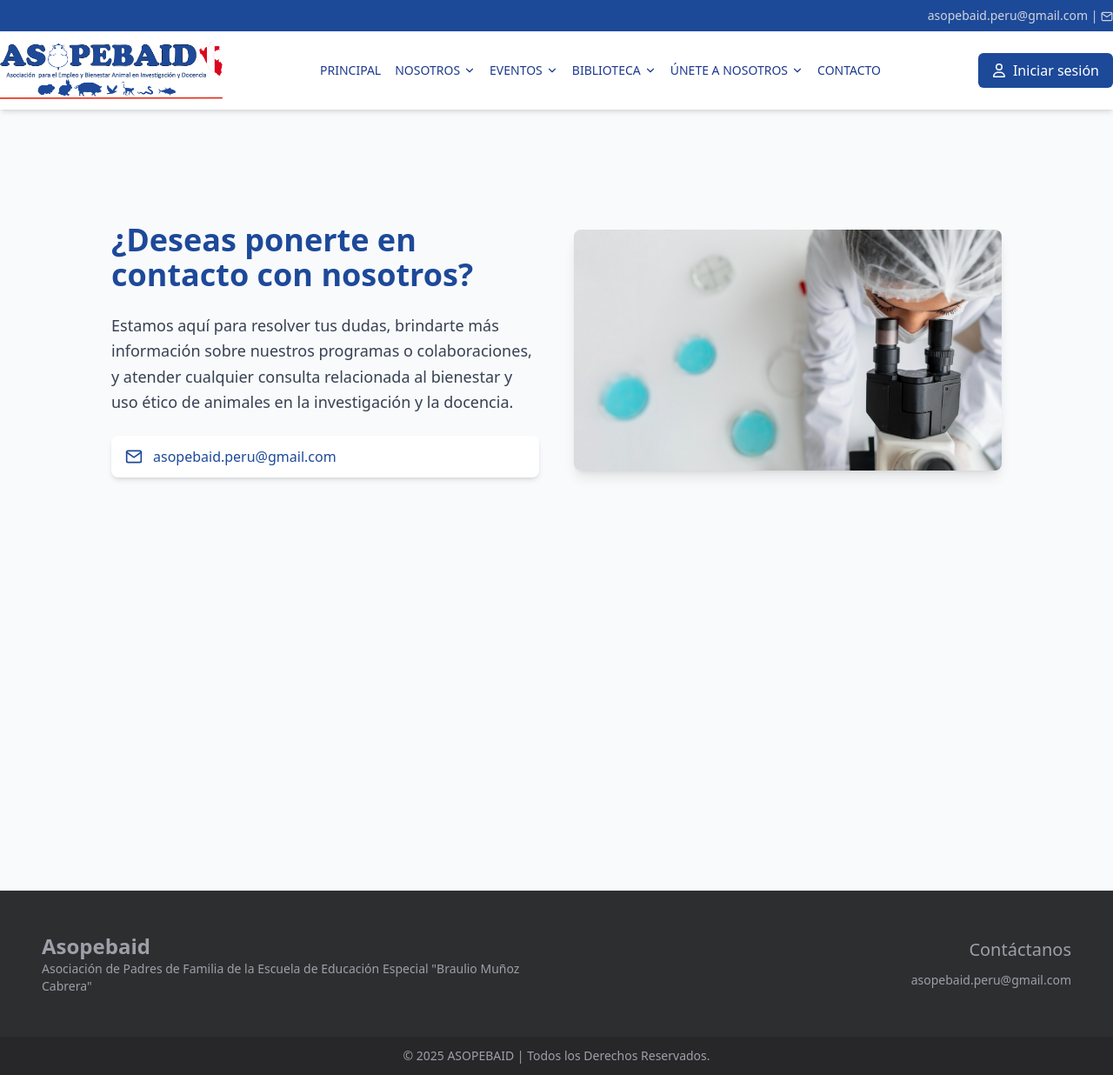
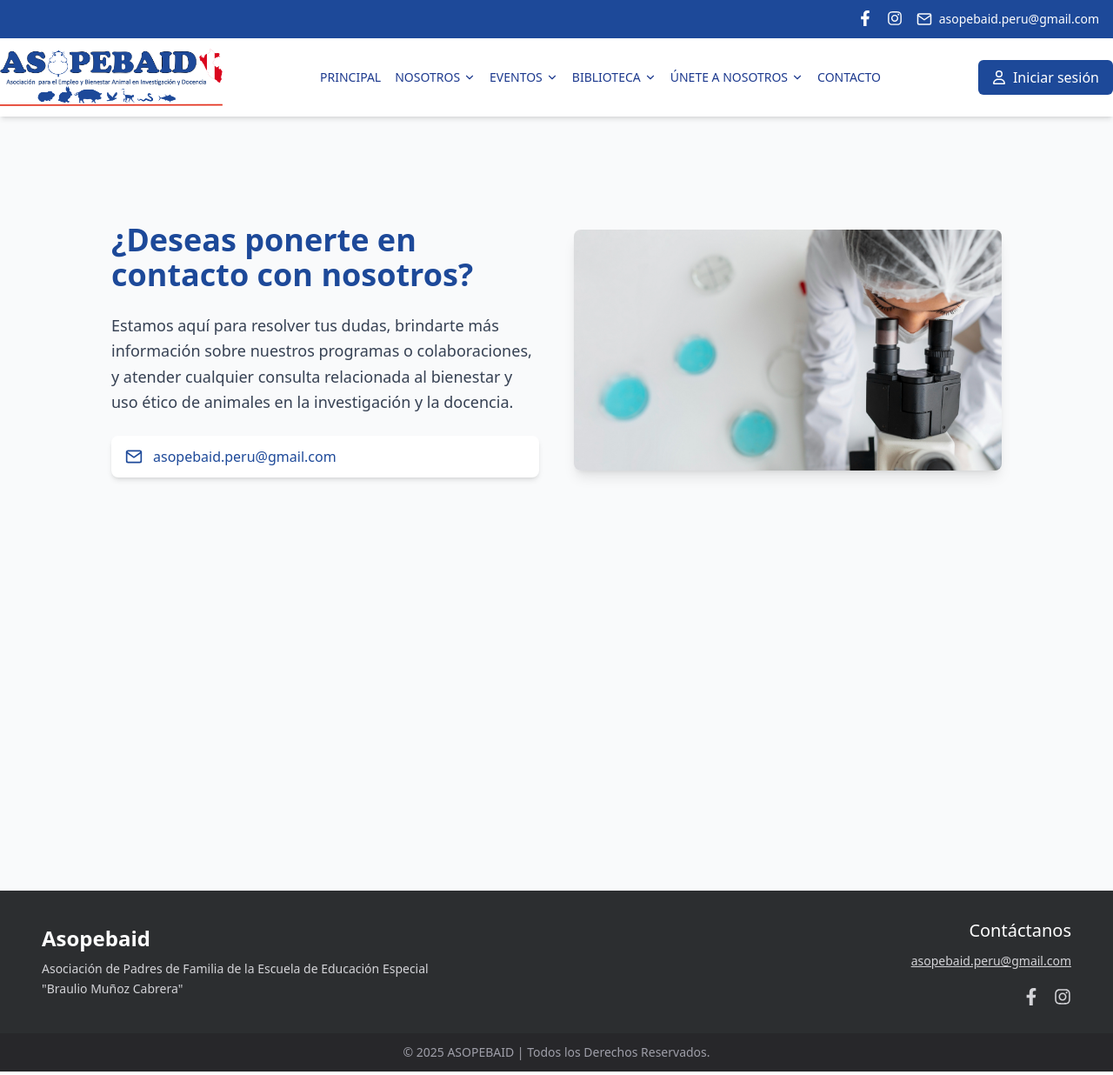
Before and after one commit to JohannesBrad/asopebaid, a React (Vite) app: page /contacto in a window 1280 px wide. Shown: the whole page at 87% size. Built offline with nearby package versions, Linux system fonts and the light colour scheme.

Commit message:
feat: se crea la pag galerias y nuevas mejoras

```diff
--- a/src/components/Footer.jsx
+++ b/src/components/Footer.jsx
@@ -1,26 +1,48 @@
 import React from "react";
+import { FaFacebookF } from "react-icons/fa";
+import { FaInstagram } from "react-icons/fa";
 
 export const Footer = () => {
   return (
     <>
-      <div className="w-full bg-[#2c2e30] py-6 px-4">
-        <div
-          className=" max-w-screen-xl mx-auto gap-y-8
-         flex md:flex-row flex-col justify-between items-center px-4 py-4 md:px-8 md:py-6 text-zinc-400"
-        >
-          <div className="text-left md:w-1/2 w-full">
-            <h3 className="font-bold text-2xl">Asopebaid</h3>
-            <p className="text-sm">
+      <div className="w-full bg-[#2c2e30] py-8 px-4 text-zinc-300">
+        <div className="max-w-screen-xl mx-auto flex flex-col md:flex-row justify-between items-start md:items-center gap-6 md:gap-0 px-4 md:px-8">
+          {/* Columna 1 - Info */}
+          <div className="md:w-1/2">
+            <h3 className="font-bold text-2xl text-white">Asopebaid</h3>
+            <p className="text-sm mt-2 max-w-md leading-relaxed">
               Asociación de Padres de Familia de la Escuela de Educación
               Especial "Braulio Muñoz Cabrera"
             </p>
           </div>
 
-          <div className="text-left md:w-1/2 w-full md:text-right">
-            <h3 className="font-light text-xl pb-2">Contáctanos</h3>
-            <a href="mailto:asopebaid.peru@gmail.com" className="text-sm">
+          {/* Columna 2 - Contacto */}
+          <div className="md:w-1/2 w-full text-left md:text-right">
+            <h3 className="font-light text-xl text-white pb-2">Contáctanos</h3>
+            <a
+              href="mailto:asopebaid.peru@gmail.com"
+              className="text-sm underline hover:text-white transition"
+            >
               asopebaid.peru@gmail.com
             </a>
+            <div className="flex md:justify-end items-center gap-4 pt-5">
+              <a
+                href="https://www.facebook.com/profile.php?id=100065233221516&locale=es_LA"
+                target="_blank"
+                rel="noopener noreferrer"
+                className="hover:text-white transition"
+              >
+                <FaFacebookF size={20} />
+              </a>
+              <a
+                href="https://www.instagram.com/asopebaid?igsh=MWI2MTRrazdjcjV1MQ=="
+                target="_blank"
+                rel="noopener noreferrer"
+                className="hover:text-white transition"
+              >
+                <FaInstagram size={20} />
+              </a>
+            </div>
           </div>
         </div>
       </div>
--- a/src/components/Navbar.jsx
+++ b/src/components/Navbar.jsx
@@ -4,6 +4,8 @@ import { FiChevronDown, FiMail } from "react-icons/fi";
 //import logoAsopebaid from "../assets/logoAsopebaid.svg"; // ajusta el path según tu proyecto
 import logoAsopebaid from "../assets/logo-asopebaid4.png";
 import { FaRegUser } from "react-icons/fa6";
+import { FaFacebookF } from "react-icons/fa";
+import { FaInstagram } from "react-icons/fa";
 
 const links = [
   { name: "Principal", path: "/" },
@@ -21,6 +23,7 @@ const links = [
       { name: "Nacionales", path: "/eventos-nacionales" },
       { name: "Internacionales", path: "/eventos-internacionales" },
       { name: "ASOPEBAID", path: "/eventos-asopebaid" },
+      { name: "Galeria", path: "/galeria" },
     ],
   },
   {
@@ -60,16 +63,35 @@ export const Navbar = () => {
 
   return (
     <div className="bg-white w-full shadow-md fixed z-10 transition duration-700 ease-out">
-      <div className="w-full bg-[#1d4999]">
-        <div className="max-w-7xl mx-auto py-2 justify-end flex px-4 md:px-0">
-          {/*     <span className="text-gray-300 font-light text-sm text-left ">
-            asopebaid.peru@gmail.com | <FiMail className="inline" />{" "}
-          </span> */}
+      <div className="w-full bg-[#1d4999] text-white text-sm">
+        <div className="max-w-7xl mx-auto px-4 py-3 flex flex-col md:flex-row justify-end items-start gap-2 md:gap-4">
+          {/* Redes sociales */}
+          <div className="flex items-center gap-4">
+            <a
+              href="https://www.facebook.com/profile.php?id=100065233221516&locale=es_LA"
+              target="_blank"
+              rel="noopener noreferrer"
+              className="hover:text-gray-200 transition"
+            >
+              <FaFacebookF size={18} />
+            </a>
+            <a
+              href="https://www.instagram.com/asopebaid?igsh=MWI2MTRrazdjcjV1MQ=="
+              target="_blank"
+              rel="noopener noreferrer"
+              className="hover:text-gray-200 transition"
+            >
+              <FaInstagram size={18} />
+            </a>
+          </div>
+
+          {/* Email */}
           <a
             href="mailto:asopebaid.peru@gmail.com"
-            className="text-gray-300 font-light text-sm"
+            className="flex items-center gap-2 hover:text-gray-200 transition"
           >
-            asopebaid.peru@gmail.com | <FiMail className="inline" />
+            <FiMail size={18} />
+            asopebaid.peru@gmail.com
           </a>
         </div>
       </div>
--- a/src/pages/EventosAsopebaid.jsx
+++ b/src/pages/EventosAsopebaid.jsx
@@ -13,21 +13,21 @@ export const EventosAsopebaid = () => {
       <section className="py-8 pt-[10rem] md:pt-[12rem] text-center bg-zinc-100">
         <PageTitle pageTitle={"Eventos ASOPEBAID"} />
         <div className="max-w-screen-xl mx-auto px-8 pb-20 pt-6 ">
-          {/* <div className="flex flex-col justify-center gap-8 md:gap-12 md:flex-row"> */}
           <div className="grid gap-10 sm:grid-cols-1 md:grid-cols-2 lg:grid-cols-3 justify-center">
             {eventosAsopebaid.map((evento) => (
               <article
                 key={evento.id}
-                className="w-96 text-left rounded-xl hover:scale-105 transition-all shadow-sm bg-white"
+                className="w-96 text-left rounded-xl hover:scale-105 transition-all shadow-sm bg-white overflow-hidden"
               >
-                <div className="flex justify-center mb-4">
+                <div className="relative w-full aspect-[4/3] bg-white">
                   <img
                     src={evento.imagen}
                     alt={evento.nombre}
+                    className="absolute inset-0 w-full h-full object-contain p-2"
                     loading="lazy"
-                    className="bg-cover aspect-square rounded-t-xl  h-[20rem]  w-full"
                   />
                 </div>
+
                 <div className="text-zinc-700 px-5 py-4">
                   <h2 className="text-xl font-semibold">{evento.nombre}</h2>
                   <p className="text-lg py-2 font-light">
--- /dev/null
+++ b/src/pages/Galery.jsx
@@ -0,0 +1,61 @@
+import { useEffect, useState } from "react";
+import { PageTitle } from "../components/PageTitle";
+const Galery = () => {
+  const [imagenes, setImagenes] = useState([]);
+
+  useEffect(() => {
+    fetch("https://asopebaid.org.pe/data/galeria.json")
+      .then((res) => res.json())
+      .then((data) => {
+        const lista = data.map((nombre, i) => ({
+          id: i + 1,
+          url: `https://asopebaid.org.pe/data/galeria/${encodeURIComponent(
+            nombre
+          )}`,
+        }));
+        setImagenes(lista);
+      });
+  }, []);
+  const [visibleCount, setVisibleCount] = useState(12);
+
+  const handleLoadMore = () => {
+    setVisibleCount((prev) => prev + 8);
+  };
+
+  const imagenesVisibles = imagenes.slice(0, visibleCount);
+  return (
+    <>
+      <section className="py-8 pt-[10rem] md:pt-[12rem] text-center bg-zinc-100">
+        <PageTitle pageTitle={"Galeria"} />
+      </section>
+
+      <section className="px-4 pb-8 bg-zinc-100">
+        <div className="max-w-7xl mx-auto px-4">
+          <div className="grid grid-cols-2 sm:grid-cols-3 md:grid-cols-4 gap-4">
+            {imagenesVisibles.map((img) => (
+              <img
+                key={img.id}
+                src={img.url}
+                alt={`Galería ${img.id}`}
+                className="w-full h-48 object-cover rounded-md shadow-sm"
+              />
+            ))}
+          </div>
+
+          {visibleCount < imagenes.length && (
+            <div className="text-center mt-6">
+              <button
+                onClick={handleLoadMore}
+                className="px-6 py-2 bg-[#1d4999] text-white rounded-lg hover:bg-[#153a7a] transition"
+              >
+                Ver más
+              </button>
+            </div>
+          )}
+        </div>
+      </section>
+    </>
+  );
+};
+
+export default Galery;
--- a/src/pages/Home.jsx
+++ b/src/pages/Home.jsx
@@ -112,7 +112,7 @@ export const Home = () => {
         </div>
       </section>
       {/* Section -Eventos */}
-      <section className="py-8 md:py-8 text-center bg-[#f9fafb] mb-6">
+      <section className="py-8 md:py-8 text-center bg-[#f9fafb] pb-6">
         <div className="max-w-screen-xl mx-auto px-8 pb-10 pt-6 ">
           <h2 className="text-3xl md:text-4xl font-bold text-[#1d4999] mb-8">
             Eventos
@@ -141,6 +141,13 @@ export const Home = () => {
                     <div>
                       <p className="text-lg py-2 font-medium">{item.fecha}</p>
                       <p className="text-md py-2 font-light">{item.lugar}</p>
+                      <a
+                        href={item.link}
+                        target="_blank"
+                        className="text-sm py-2 block font-medium hover:underline"
+                      >
+                        Leer más
+                      </a>
                     </div>
                   </div>
                 </article>
@@ -148,7 +155,7 @@ export const Home = () => {
             })}
           </div>
         </div>
-        <NavLink to="/eventos-asopebaid">Ver mas evento</NavLink>
+        <NavLink to="/eventos-asopebaid">Ver más evento</NavLink>
       </section>
       {/* Section - Video */}
       {/*       <section className="py-10 md:py-16 bg-zinc-100 text-center">
--- a/src/router/AppRouter.jsx
+++ b/src/router/AppRouter.jsx
@@ -24,6 +24,7 @@ import AulaVirtualHome from "../pages/aulaVirtual/AulaVirtualHome";
 import Register from "../pages/login/Register";
 import ProtectedRouter from "../router/ProtectedRouter";
 import { Covid19 } from "../pages/Covid19";
+import Galery from "../pages/Galery";
 
 export const AppRouter = () => {
   return (
@@ -49,6 +50,7 @@ export const AppRouter = () => {
             path="/eventos-asopebaid"
             element={<EventosAsopebaid />}
           ></Route>
+          <Route path="/galeria" element={<Galery />}></Route>
           <Route path="/biblioteca" element={<Biblioteca />}></Route>
           <Route path="/enlaces" element={<Enlaces />}></Route>s
           <Route path="/noticias" element={<Noticias />}></Route>
```
